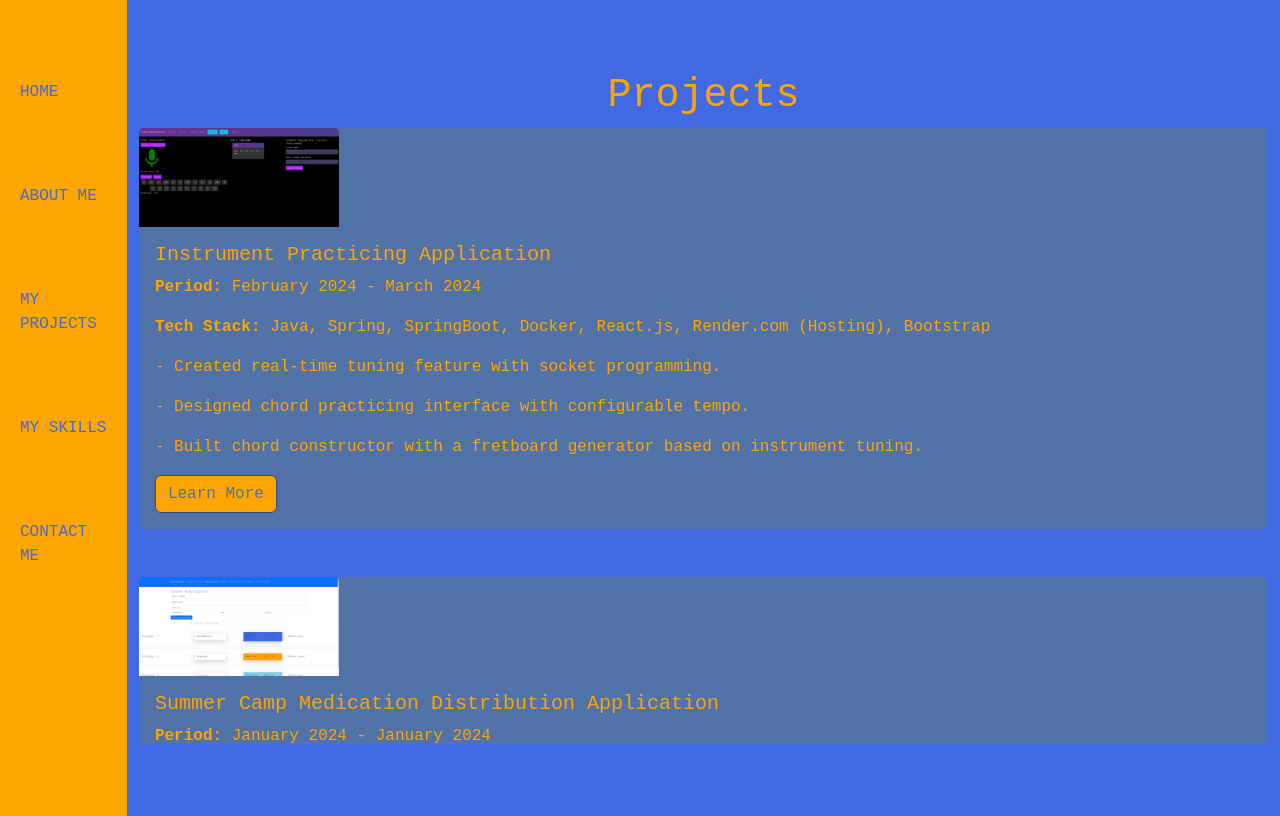
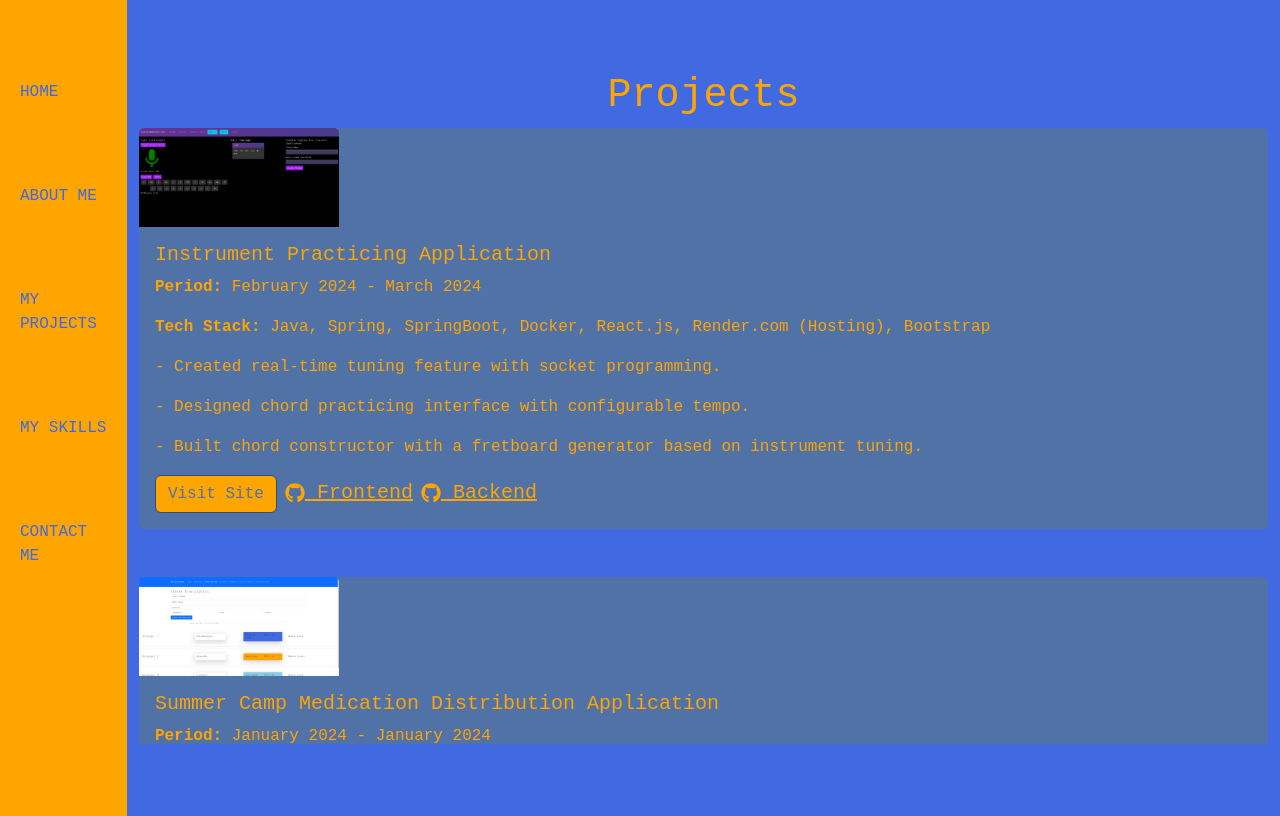
Before and after one commit to nawhippo/ResumeWebsite, a React (Create React App) app in the folder Frontend/websitefrontend/: page /projects in a window 1280 px wide. Built offline with nearby package versions, Linux system fonts and the light colour scheme.

Commit message:
added github links

```diff
--- a/Frontend/websitefrontend/src/Pages/Projects.js
+++ b/Frontend/websitefrontend/src/Pages/Projects.js
@@ -3,6 +3,7 @@ import { Container, Card, Button } from 'react-bootstrap';
 import instrumentSuiteImage from '../Image/InstrumentSuite.png';
 import natebookImage from '../Image/Natebook.png';
 import pillscannerImage from '../Image/Pillscanner.png';
+import {FaGithub} from "react-icons/fa";
 
 
 function Projects() {
@@ -18,7 +19,9 @@ function Projects() {
                 "Built chord constructor with a fretboard generator based on instrument tuning."
             ],
             imageUrl: instrumentSuiteImage,
-            projectLink: "https://instrumentsuite-frontend.onrender.com/"
+            projectLink: "https://instrumentsuite-frontend.onrender.com/",
+            githubBackend: "https://github.com/nawhippo/InstrumentSuiteBackend",
+            githubFrontend: "https://github.com/nawhippo/InstrumentSuiteFrontend"
         },
         {
             title: "Summer Camp Medication Distribution Application",
@@ -31,7 +34,9 @@ function Projects() {
                 "Introduced a detailed medication information portal, inclusive of a flexible prescription management module."
             ],
             imageUrl: pillscannerImage,
-            projectLink: "https://pillscannerfrontend.onrender.com/"
+            projectLink: "https://pillscannerfrontend.onrender.com/",
+            githubBackend: "https://github.com/nawhippo/PillScanner",
+            githubFrontend: "https://github.com/nawhippo/PillScannerFrontend"
         },
         {
             title: "Social Media Application",
@@ -45,7 +50,8 @@ function Projects() {
                 "Integrated a sophisticated image management system with photo compression capabilities."
             ],
             imageUrl: natebookImage,
-            projectLink: "https://natebookfrontend.onrender.com"
+            projectLink: "https://natebookfrontend.onrender.com",
+            githubBackend: "https://github.com/nawhippo/WebsiteProject"
         },
         {
             title: "Fitness Application Group Project",
@@ -58,7 +64,7 @@ function Projects() {
                 "Adopted Agile development practices, working in two-week sprints for continuous improvement and timely delivery in a team setting.",
                 "Documented development process with design documents, progress reports, testing plans, and code documentation."
             ],
-            projectLink: "https://github.com/HIMANSHIKUSHWAHA/SE-GROUP-16"
+            githubBackend: "https://github.com/HIMANSHIKUSHWAHA/SE-GROUP-16",
         },
 ];
 
@@ -67,7 +73,7 @@ function Projects() {
             <h1 className="text-center mt-5">Projects</h1>
             {projectData.map((project, index) => (
                 <Card className="mb-5 card-custom" key={index}>
-                    {project.imageUrl && <Card.Img variant="top" src={project.imageUrl} alt={project.title} style={{maxWidth:"200px", maxHeight:"200px", width: "auto", height:"auto"}}/>}
+                    {project.imageUrl && <Card.Img variant="top" src={project.imageUrl} alt={project.title} style={{ maxWidth: "200px", maxHeight: "200px", width: "auto", height: "auto" }} />}
                     <Card.Body>
                         <Card.Title>{project.title}</Card.Title>
                         <Card.Text><strong>Period:</strong> {project.period}</Card.Text>
@@ -75,7 +81,17 @@ function Projects() {
                         {project.features.map((feature, featureIndex) => (
                             <Card.Text key={featureIndex}>- {feature}</Card.Text>
                         ))}
-                        <Button variant="primary" href={project.projectLink}>Learn More</Button>
+                        <Button variant="primary" href={project.projectLink} className="me-2">Visit Site</Button>
+                        {project.githubFrontend && (
+                            <a href={project.githubFrontend} className="me-2" title="GitHub Frontend" style={{ color: "#FFA500", fontSize: "20px" }}>
+                                <FaGithub /> Frontend
+                            </a>
+                        )}
+                        {project.githubBackend && (
+                            <a href={project.githubBackend} title="GitHub Backend" style={{ color: "#FFA500", fontSize: "20px" }}>
+                                <FaGithub /> Backend
+                            </a>
+                        )}
                     </Card.Body>
                 </Card>
             ))}
```
